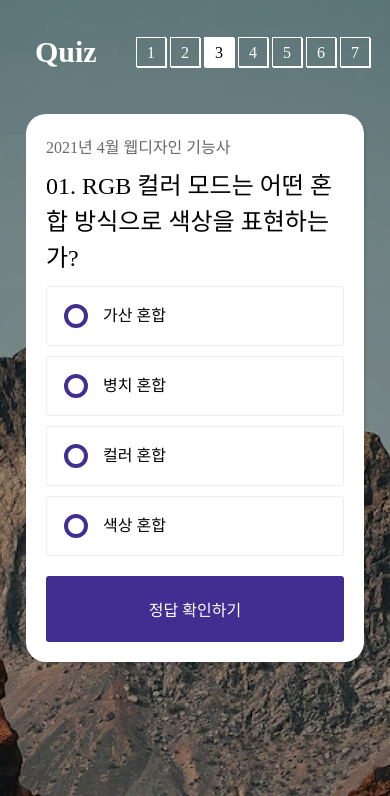
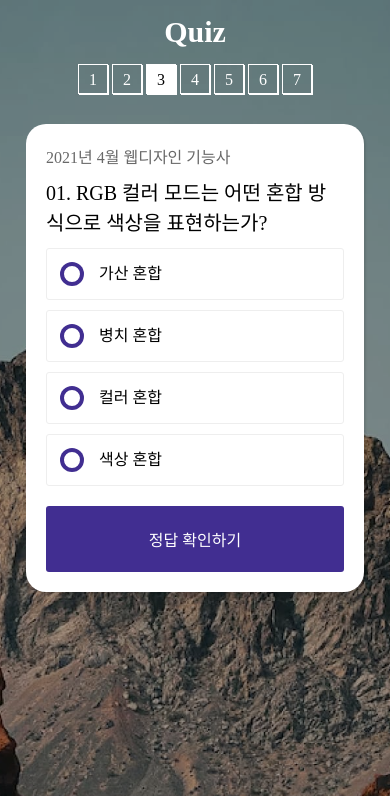
Before and after one commit to kimseung12/webs2024, a PHP site: page /javascript/quiz/quizEffect03.html in a window 390 px wide. Shown: the top 796 px of the page. Run offline with PHP 8.4, Linux system fonts and the light colour scheme; some web fonts are replaced.

Commit message:
2023-09-14

```diff
--- a/javascript/quiz/assets/css/quiz.css
+++ b/javascript/quiz/assets/css/quiz.css
@@ -484,8 +484,15 @@ body::after {
 }
 
 @media (max-width: 600px){
-    #header h1 {
+    #header {
+        flex-direction: column;
+    }
+    #header h1 a {
         padding: 15px;
+    }
+    #header nav {
+        padding-right: 0;
+        margin-bottom: 20px;
     }
     #header nav li a {
         width: 30px;
@@ -511,6 +518,8 @@ body::after {
     }
     .quiz__question {
         margin-bottom: 10px;
+        line-height: 1.5;
+        font-size: 20px;
     }
     .quiz__question em {
         font-size: 20px;
@@ -527,4 +536,7 @@ body::after {
     .quiz__desc {
         padding: 14px;
     }
+    .quiz__choice label span {
+        padding: 13px;
+    }
 }
```
